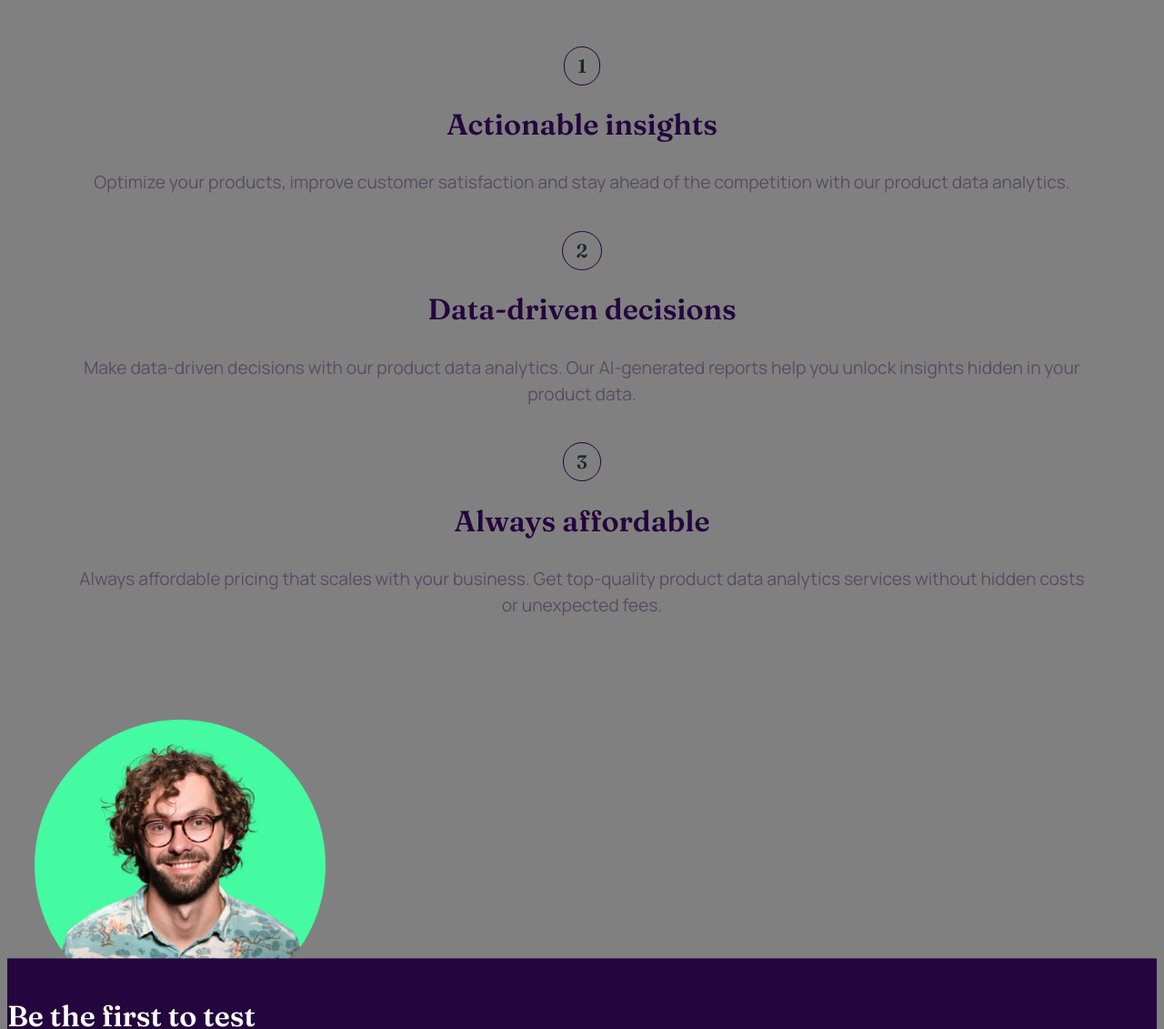
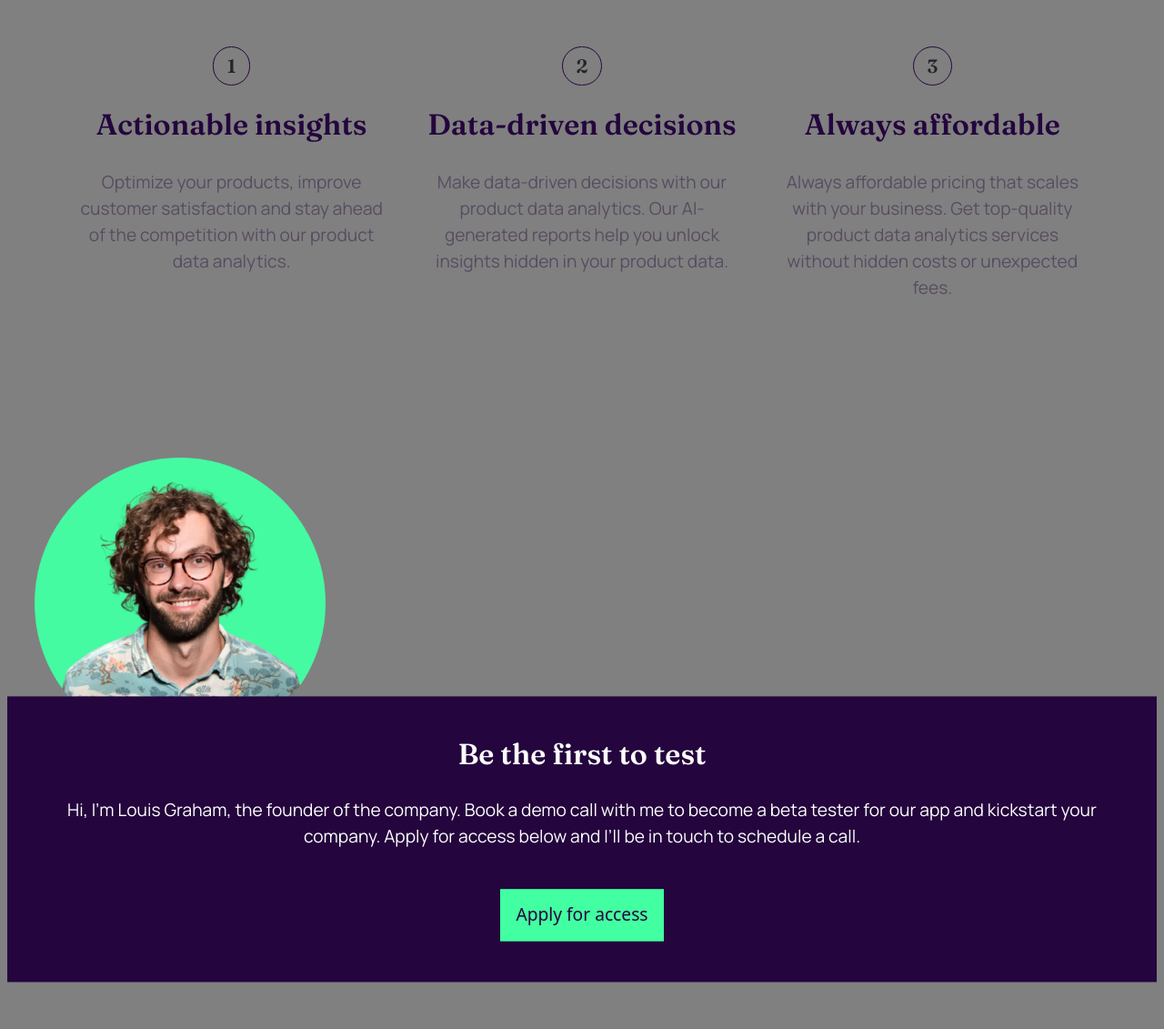
Before and after one commit to praveenkumar-11/Workit-Page, a plain HTML site: page index.html in a window 1280 px wide. Shown: the part 744-1875 px from the top of the page at 91% size. Drawn offline with nearby package versions, Linux system fonts and the light colour scheme.

Commit message:
Added hover effects

```diff
--- a/index.html
+++ b/index.html
@@ -45,7 +45,7 @@
         <div class="curve-2"></div>
 
 
-        <div class="container grid text-center">
+        <div class="container d-flex grid text-center">
             <div class="col">
                 <span class="number">1</span>
                 <h2>Actionable insights</h2>
--- a/styles/_mixins.scss
+++ b/styles/_mixins.scss
@@ -5,13 +5,19 @@
 }
 @mixin button{
     background-color: map-get($Colors, "bright-green");
-    border: none;
+    border: 2px solid map-get($Colors, "bright-green");
     width: 8.75rem;
     height: 3.5625rem;
     color: map-get($Colors, "dark-purple");
     font-style: $manrope;
     font-size: 1.2rem;
     font-weight: 500;
+    transition: 0.2s;
+    transition-timing-function: cubic-bezier(0.075, 0.82, 0.165, 1);
+    &:hover{
+        background-color: transparent;
+        color: map-get($Colors, "bright-green");
+    }
 }
 @mixin titles{
     font-family: $fraunces;
--- a/styles/_section-1.scss
+++ b/styles/_section-1.scss
@@ -13,7 +13,8 @@
         float: right;
         left: 92vw;
         top: 23.125rem;
-        overflow: hidden;
+        img{
+        }
     }
     header{
         display: flex;
@@ -27,6 +28,11 @@
             margin-left: auto;
             font-size: 1.2rem;
             @include underlined-text;
+            transition: 0.2s;
+            transition-timing-function: cubic-bezier(0.075, 0.82, 0.165, 1);
+            &:hover{
+                color: map-get($Colors, "bright-green");
+            }
         }
     }
     .hero-text{
--- a/styles/_section-2.scss
+++ b/styles/_section-2.scss
@@ -8,6 +8,8 @@
     }
     .grid{
         margin-top: 3.75rem;
+        flex-wrap: wrap;
+        gap: 2.5rem;
         .col{
             @include column;
             margin-bottom: 2.8125rem;
--- a/styles/_section-3.scss
+++ b/styles/_section-3.scss
@@ -11,6 +11,7 @@
     .founder-text{
         background-color: map-get($Colors, "dark-purple");
         margin-inline: 0.5rem;
+        text-align: center;
         //height: 24.5rem;
         z-index: 2;
         transform: translate(0, -3.6rem);
```
Also changed, not shown: dist/style.css, styles/_footer.scss (line endings or trailing spaces), 1 other file.
